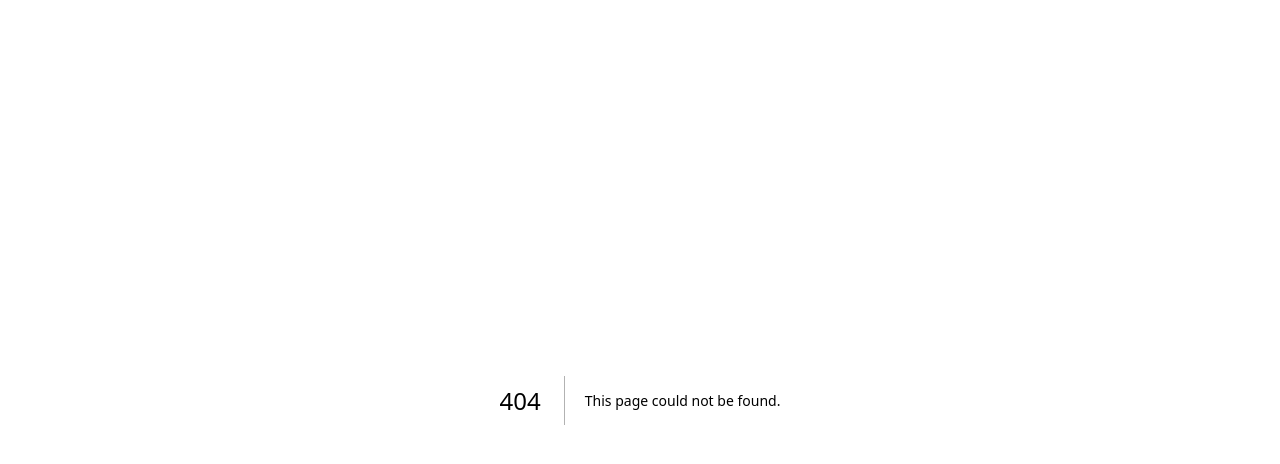
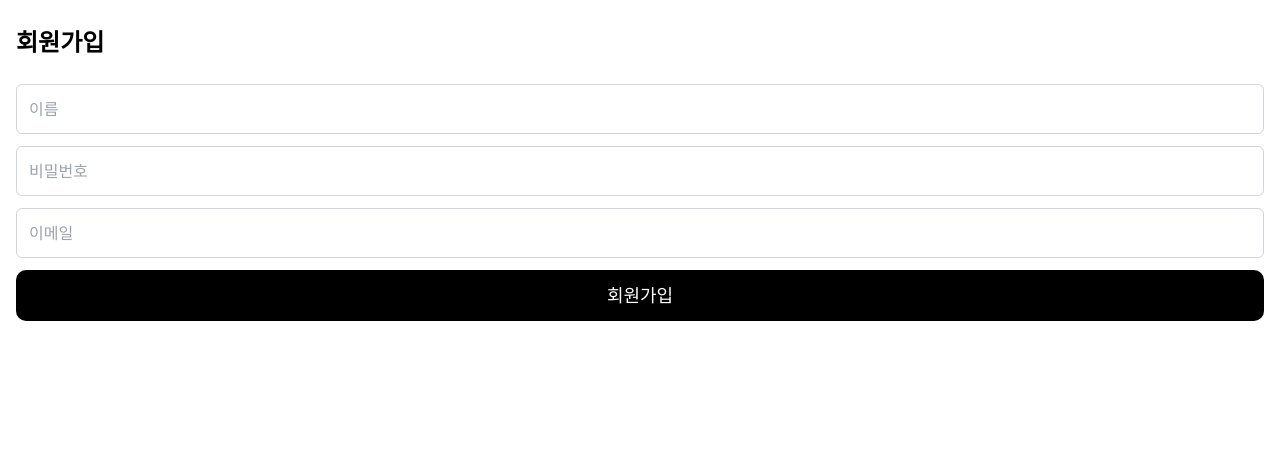
Before and after one commit to sakamoto-jun/next-study-extend, a Next.js app: page /auth/signup in a window 1280 px wide. Before the commit this address had no page. Shown: the top 464 px of the page. Built offline with nearby package versions, Linux system fonts and the light colour scheme.

Commit message:
API Route 호출 및 패스워드 해시 작업

```diff
--- a/package.json
+++ b/package.json
@@ -11,6 +11,7 @@
   "dependencies": {
     "@neondatabase/serverless": "^1.0.2",
     "@tanstack/react-query": "^5.29.2",
+    "argon2": "^0.44.0",
     "dayjs": "^1.11.19",
     "next": "13.5.6",
     "react": "^18",
--- a/src/api/auth/signup/queries/index.ts
+++ b/src/api/auth/signup/queries/index.ts
@@ -1,16 +1,20 @@
 import { neon } from '@neondatabase/serverless';
+import argon2 from 'argon2';
 
 const sql = neon(`${process.env.DATABASE_URL}`);
 
 export async function isUserExist(email: string) {
-  const result = await sql`SELECT id FROM user WHERE email=${email}`;
+  const result = await sql`SELECT id FROM users WHERE email=${email}`;
 
   return result.length > 0;
 }
 
 export async function signupUser(name: string, password: string, email: string) {
-  const result =
-    await sql`INSERT INTO users (name, password, email) VALUES (${name}, ${password}, ${email})`;
+  // argon2를 사용하여 해시 처리
+  const password_hash = await argon2.hash(password);
 
-  return { is_success: result.length > 0 };
+  const [user] =
+    await sql`INSERT INTO users (name, password_hash, email) VALUES (${name}, ${password_hash}, ${email}) RETURNING id`;
+
+  return { is_success: !!user };
 }
--- a/src/api/auth/signup/types.ts
+++ b/src/api/auth/signup/types.ts
@@ -8,6 +8,7 @@ interface SignupInput {
 }
 
 type SuccessResponse = { ok: true };
+type SignupApiResponse = SuccessResponse | ErrorResponse;
 
 interface SignupRequest extends NextApiRequest {
   body: Partial<SignupInput>;
@@ -15,4 +16,4 @@ interface SignupRequest extends NextApiRequest {
 
 type SignupResponse = NextApiResponse<SuccessResponse | ErrorResponse>;
 
-export type { SignupInput, SignupRequest, SignupResponse };
+export type { SignupInput, SignupRequest, SignupResponse, SignupApiResponse };
--- /dev/null
+++ b/src/components/Button/index.tsx
@@ -0,0 +1,18 @@
+import { ComponentProps } from 'react';
+
+interface Props extends ComponentProps<'button'> {}
+
+const Button = (props: Props) => {
+  const { className, children, ...rest } = props;
+
+  return (
+    <button
+      className={`w-full p-[12px] text-[18px] text-white bg-black rounded-[10px] disabled:text-zinc-200 disabled:bg-zinc-400 hover:scale-[1.01] active:scale-[0.99] transition-transform ${className}`}
+      {...rest}
+    >
+      {children}
+    </button>
+  );
+};
+
+export default Button;
--- /dev/null
+++ b/src/components/Input/index.tsx
@@ -0,0 +1,16 @@
+import { ComponentProps } from 'react';
+
+interface Props extends ComponentProps<'input'> {}
+
+const Input = (props: Props) => {
+  const { className, ...rest } = props;
+
+  return (
+    <input
+      className={`block w-full p-[12px] outline-none border border-gray-300 rounded-md focus:border-black hover:bg-gray-100 transition-colors ${className}`}
+      {...rest}
+    />
+  );
+};
+
+export default Input;
--- /dev/null
+++ b/src/domains/auth/signup/index.tsx
@@ -0,0 +1,85 @@
+import { SignupApiResponse, SignupInput } from '@/api/auth/signup/types';
+import Button from '@/components/Button';
+import Input from '@/components/Input';
+import { useMutation, UseMutationOptions } from '@tanstack/react-query';
+import { FormEvent, useState } from 'react';
+
+const SignupMain = () => {
+  const [name, setName] = useState('');
+  const [password, setPassword] = useState('');
+  const [email, setEmail] = useState('');
+
+  const { mutate } = useMutation(signupMutationOptions());
+
+  const handleSubmit = async (e: FormEvent<HTMLFormElement>) => {
+    e.preventDefault();
+
+    if (!name || !password || !email) {
+      alert('모든 항목을 입력해주세요.');
+      return;
+    }
+
+    mutate({ name, password, email });
+  };
+
+  return (
+    <main>
+      <section className="px-[16px] py-[24px]">
+        <h1 className="mb-[24px] text-[24px] font-bold">회원가입</h1>
+        <form className="flex flex-col gap-[12px]" onSubmit={handleSubmit}>
+          <Input
+            type="text"
+            name="name"
+            placeholder="이름"
+            onChange={(e) => setName(e.currentTarget.value)}
+          />
+          <Input
+            type="password"
+            name="password"
+            placeholder="비밀번호"
+            onChange={(e) => setPassword(e.currentTarget.value)}
+          />
+          <Input
+            type="text"
+            name="email"
+            placeholder="이메일"
+            onChange={(e) => setEmail(e.currentTarget.value)}
+          />
+          <Button type="submit">회원가입</Button>
+        </form>
+      </section>
+    </main>
+  );
+};
+
+export { SignupMain };
+
+function signupMutationOptions(): UseMutationOptions<
+  SignupApiResponse,
+  Error,
+  SignupInput
+> {
+  return {
+    mutationFn: async (input) => {
+      const body = JSON.stringify(input);
+      const res = await fetch('/api/signup', {
+        method: 'POST',
+        headers: { 'Content-Type': 'application/json' },
+        body,
+      });
+      const data = await res.json();
+
+      if (!res.ok) {
+        throw new Error(data.ok ? 'Unknown error' : data.message);
+      }
+
+      return data;
+    },
+    onSuccess: () => {
+      alert('회원가입이 완료되었습니다.');
+    },
+    onError: (error) => {
+      alert(error.message);
+    },
+  };
+}
--- a/src/pages/_app.tsx
+++ b/src/pages/_app.tsx
@@ -1,6 +1,13 @@
-import '@/styles/globals.css'
-import type { AppProps } from 'next/app'
+import '@/styles/globals.css';
+import { QueryClient, QueryClientProvider } from '@tanstack/react-query';
+import type { AppProps } from 'next/app';
+
+const queryClient = new QueryClient();
 
 export default function App({ Component, pageProps }: AppProps) {
-  return <Component {...pageProps} />
+  return (
+    <QueryClientProvider client={queryClient}>
+      <Component {...pageProps} />
+    </QueryClientProvider>
+  );
 }
--- /dev/null
+++ b/src/pages/auth/signup/index.tsx
@@ -0,0 +1,7 @@
+import { SignupMain } from '@/domains/auth/signup';
+
+const SignupPage = () => {
+  return <SignupMain />;
+};
+
+export default SignupPage;
--- a/src/pages/insert-db/index.tsx
+++ b/src/pages/insert-db/index.tsx
@@ -5,6 +5,7 @@ type ApiError = { ok: false; message: string };
 type ApiResponse = ApiSuccess | ApiError;
 
 const InsertDbPage = () => {
+  const [comment, setComment] = useState('');
   const [error, setError] = useState<string | null>(null);
   const [done, setDone] = useState(false);
 
@@ -14,8 +15,8 @@ const InsertDbPage = () => {
     setError(null);
     setDone(false);
 
-    const form = e.currentTarget;
-    const comment = (form.elements.namedItem('comment') as HTMLInputElement).value;
+    // const form = e.currentTarget;
+    // const comment = (form.elements.namedItem('comment') as HTMLInputElement).value;
 
     try {
       const res = await fetch('/api/comments', {
@@ -31,7 +32,7 @@ const InsertDbPage = () => {
       }
 
       setDone(true);
-      form.reset();
+      setComment('');
     } catch (error) {
       if (error instanceof Error) setError(error.message);
     }
@@ -39,7 +40,13 @@ const InsertDbPage = () => {
 
   return (
     <form onSubmit={onSubmit}>
-      <input type="text" placeholder="write a comment" name="comment" />
+      <input
+        type="text"
+        placeholder="write a comment"
+        name="comment"
+        value={comment}
+        onChange={(e) => setComment(e.currentTarget.value)}
+      />
       <button type="submit">Submit</button>
 
       {done && <p>✅ 저장 완료</p>}
--- a/tailwind.config.ts
+++ b/tailwind.config.ts
@@ -1,9 +1,10 @@
-import type { Config } from 'tailwindcss'
+import type { Config } from 'tailwindcss';
 
 const config: Config = {
   content: [
     './src/pages/**/*.{js,ts,jsx,tsx,mdx}',
     './src/components/**/*.{js,ts,jsx,tsx,mdx}',
+    './src/domains/**/*.{js,ts,jsx,tsx,mdx}',
     './src/app/**/*.{js,ts,jsx,tsx,mdx}',
   ],
   theme: {
@@ -16,5 +17,5 @@ const config: Config = {
     },
   },
   plugins: [],
-}
-export default config
+};
+export default config;
```
Also changed, not shown: 1 other file (tests, documents, lock files or other folders).
